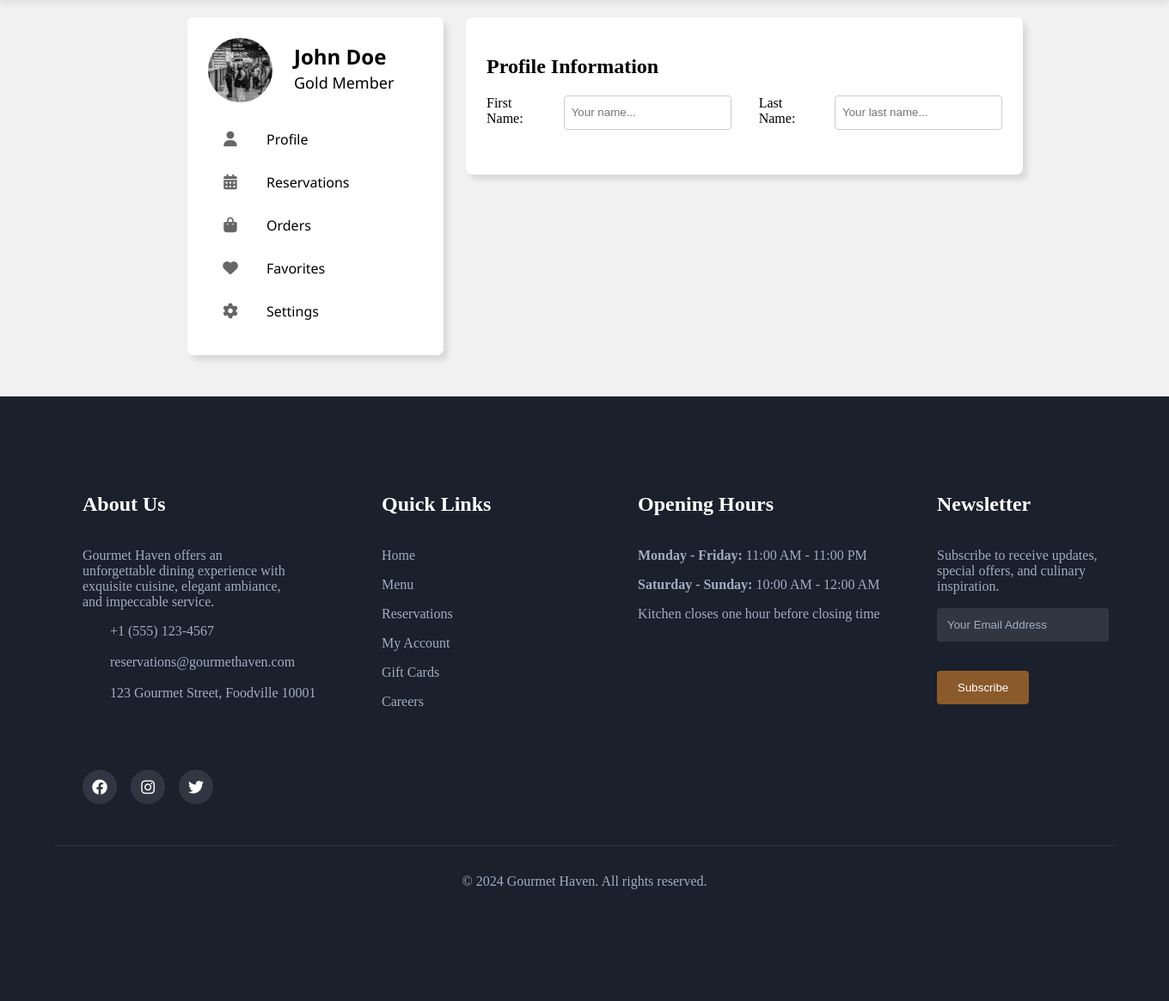
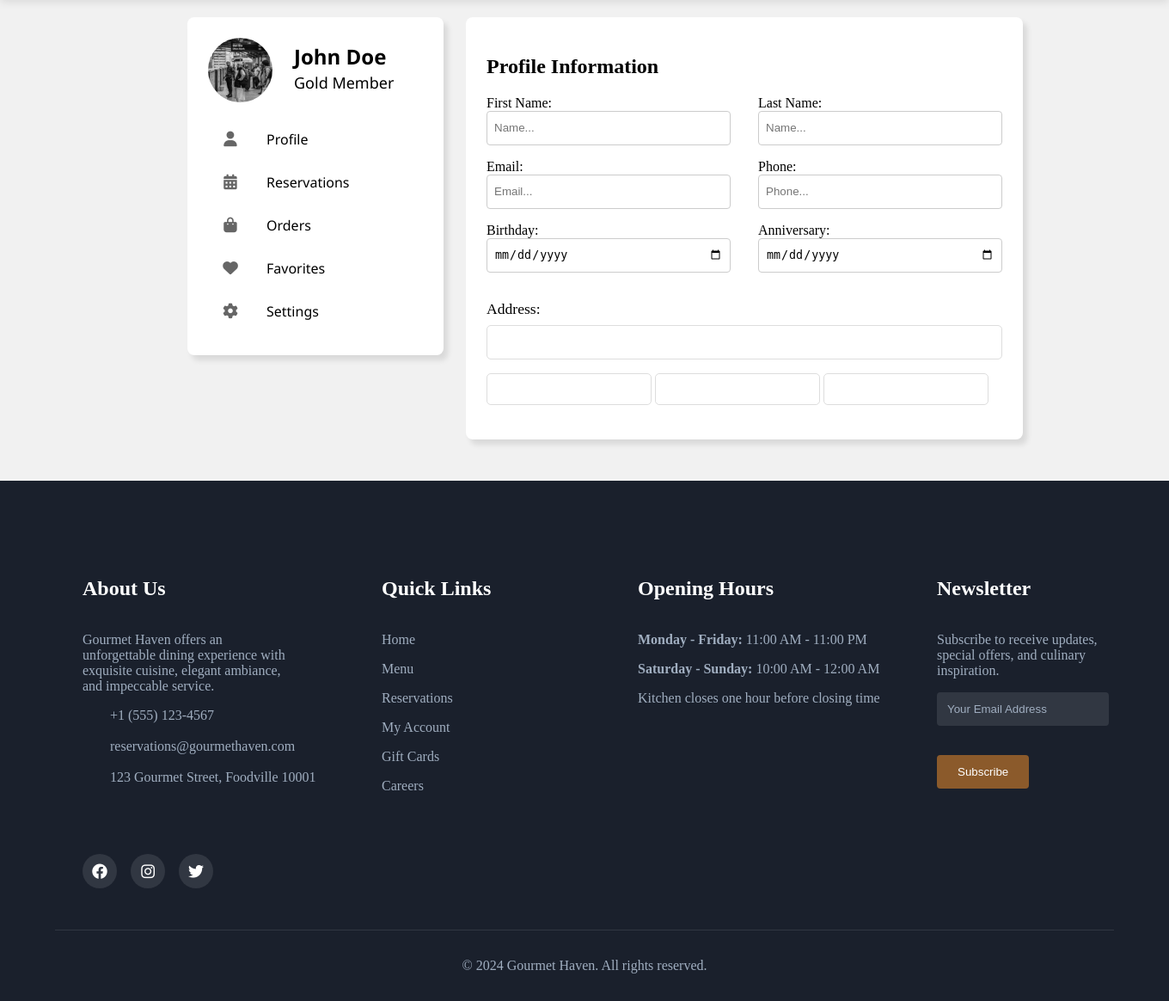
Before and after one commit to An34067/e_p_web_applications, a Django app: page /profile/ in a window 1360 px wide. Shown: the part 60-1224 px from the top of the page at 86% size. Before the commit the page ends 1094 px from the top, so only its background shows below. Run offline with Django 5.2, Linux system fonts and the light colour scheme.

Commit message:
modified

```diff
--- a/web_project/web_app/static/profile.css
+++ b/web_project/web_app/static/profile.css
@@ -85,19 +85,67 @@
 .nav-items:hover i {
     color: #000;
 }
-.form-group{
+ form{
+    display: grid;
+    grid-template-columns: 1fr 1fr;
+    grid-template-rows: auto auto;
+    gap: 1rem 2rem;
+    justify-content: center;
+    width: 100%;
+}
+.list-col1, .list-col2{
+    width: 100%;
+    height: auto;
     display: flex;
-    flex-direction: row;
-    gap: 2rem;
+    flex-direction: column;
 }
-.form-group label{
-    margin-bottom: 2rem;
+.list-col1 label, .list-col2 label, .list-info label {
+    margin-bottom: 0.25rem;
 }
-.form-group input{
-    width: 200px;
+.list-col1 input, .list-col1 select,
+.list-col2 input, .list-col2 select {
+    width: 100%;
     height: 40px;
     padding: 0.5rem;
     border: 1px solid #ccc;
     border-radius: 4px;
     box-sizing: border-box;
 }
+.list-col1 > div,
+.list-col2 > div{
+    padding-bottom: 1rem;
+}
+.list-info {
+    display: grid;
+    grid-template-columns: 1fr;
+    grid-template-rows: auto auto auto;
+    gap: 1rem 2rem;
+    justify-content: center;
+    width: 100%;
+}
+.info-c1{
+    width: 100%;
+    height: auto;
+    display: flex;
+    flex-direction: column;
+}
+.info-c1 label {
+    font-size: 1.1rem;
+    margin-bottom: 0.5rem;
+}
+.info-c1 input {
+    padding: 10px;
+    border: 1px solid #ddd;
+    border-radius: 5px;
+    font-size: 1rem;
+}
+.info-c2{
+    width: auto auto auto;
+    height: auto;
+}
+.info-c2 input{
+    padding: 10px;
+    border: 1px solid #ddd;
+    border-radius: 5px;
+    width: 170px;
+}
--- a/web_project/web_app/templates/profile.html
+++ b/web_project/web_app/templates/profile.html
@@ -47,13 +47,46 @@
     <div class="profile-list-right">
         <h2>Profile Information</h2>
         <form>
-            <div class="form-group">
-                <label for="name">First Name:</label>
-                <input type="text" placeholder="Your name...">
-                <label for="last-name">Last Name:</label>
-                <input type="text" placeholder="Your last name...">
+            <div class="list-col1">
+                <div class="fname">
+                    <label for="fname">First Name:</label>
+                    <input type="text" placeholder="Name...">
+                </div>
+                <div class="email">
+                    <label for="email">Email:</label>
+                    <input type="email" placeholder="Email...">
+                </div>
+                <div class="date">
+                    <label for="date">Birthday:</label>
+                    <input type="date">
+                </div>
+            </div>
+            <div class="list-col1">
+                <div class="lname">
+                    <label for="lname">Last Name:</label>
+                    <input type="text" placeholder="Name...">
+                </div>
+                <div class="phone">
+                    <label for="phone">Phone:</label>
+                    <input type="tel" placeholder="Phone...">
+                </div>
+                <div class="anniversary">
+                    <label for="anniversary">Anniversary:</label>
+                    <input type="date">
+                </div>
             </div>
         </form>
+        <div class="list-info">
+            <div class="info-c1">
+                <label for="address">Address:</label>
+                <input type="address">
+            </div>
+            <div class="info-c2">
+                <input type="text">
+                <input type="text">
+                <input type="text">
+            </div>
+        </div>
     </div>
 </section>
 
```
